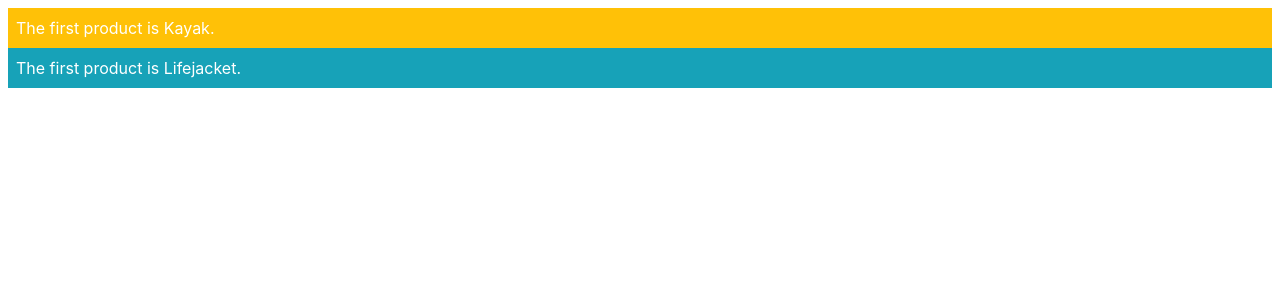
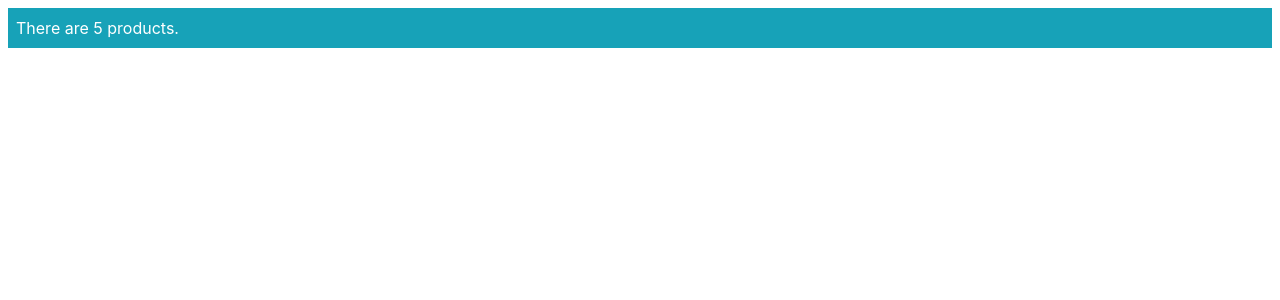
Before and after one commit to rene-copaga/example, an Angular app: page / in a window 1280 px wide. Shown: the top 300 px of the page. Built offline with nearby package versions, Linux system fonts and the light colour scheme.

Commit message:
Preparing

```diff
--- a/src/app/component.ts
+++ b/src/app/component.ts
@@ -18,8 +18,17 @@ export class ProductComponent {
         return this.model.getProducts()[position];
     }
 
-    getClassesByPosition(position: number): string {
-        let product = this.getProductByPosition(position);
-        return "p-2 " + (product.price < 50 ? "bg-info" : "bg-warning");
+    getProduct(key: number): Product {
+        return this.model.getProduct(key);
     }
+
+    getProducts(): Product[] {
+        return this.model.getProducts();
+    }
+
+    getProductCount(): number {
+        return this.getProducts().length;
+    }
+
+    targetName: string = "Kayak";
 }
--- a/src/app/template.html
+++ b/src/app/template.html
@@ -1,8 +1,5 @@
 <div class="text-white m-2">
-    <div [ngClass]="getClassesByPosition(0)">
-        The first product is {{getProductByPosition(0).name}}.
-    </div>
-    <div [ngClass]="getClassesByPosition(1)">
-        The first product is {{getProductByPosition(1).name}}.
+    <div class="bg-info p-2">
+        There are {{getProductCount()}} products.
     </div>
 </div>
```
